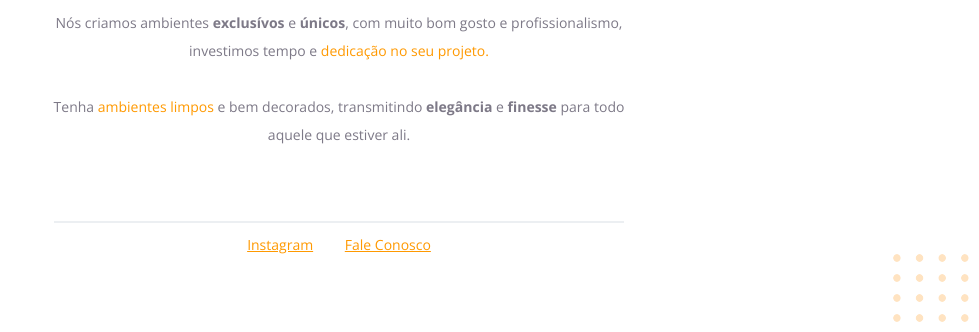
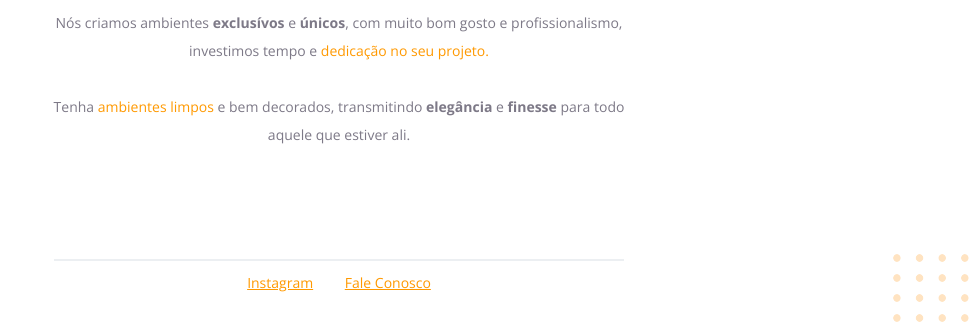
Before and after one commit to Linhares123/Projeto-01-Explorer-Rocketseat, a plain HTML site: page index.html in a window 1280 px wide. Shown: the part 468-800 px from the top of the page, without its empty margins (301-1280 px from the left). Drawn offline with nearby package versions, Linux system fonts and the light colour scheme.

Commit message:
Style commit

```diff
--- a/style.css
+++ b/style.css
@@ -17,6 +17,7 @@ body {
     font-family: 'Open Sans', sans-serif;
 
     margin: 0;
+    min-height: 100vh;
 }
 
 span, a {
@@ -39,6 +40,14 @@ p, #footer{
     margin-bottom:72px;
 }
 
+#footer {
+    position: absolute;
+    bottom: 35px;
+     left: 0;
+    right: 0;
+
+}
+
 #footer a + a{
     margin-left: 28px;
 }
```
